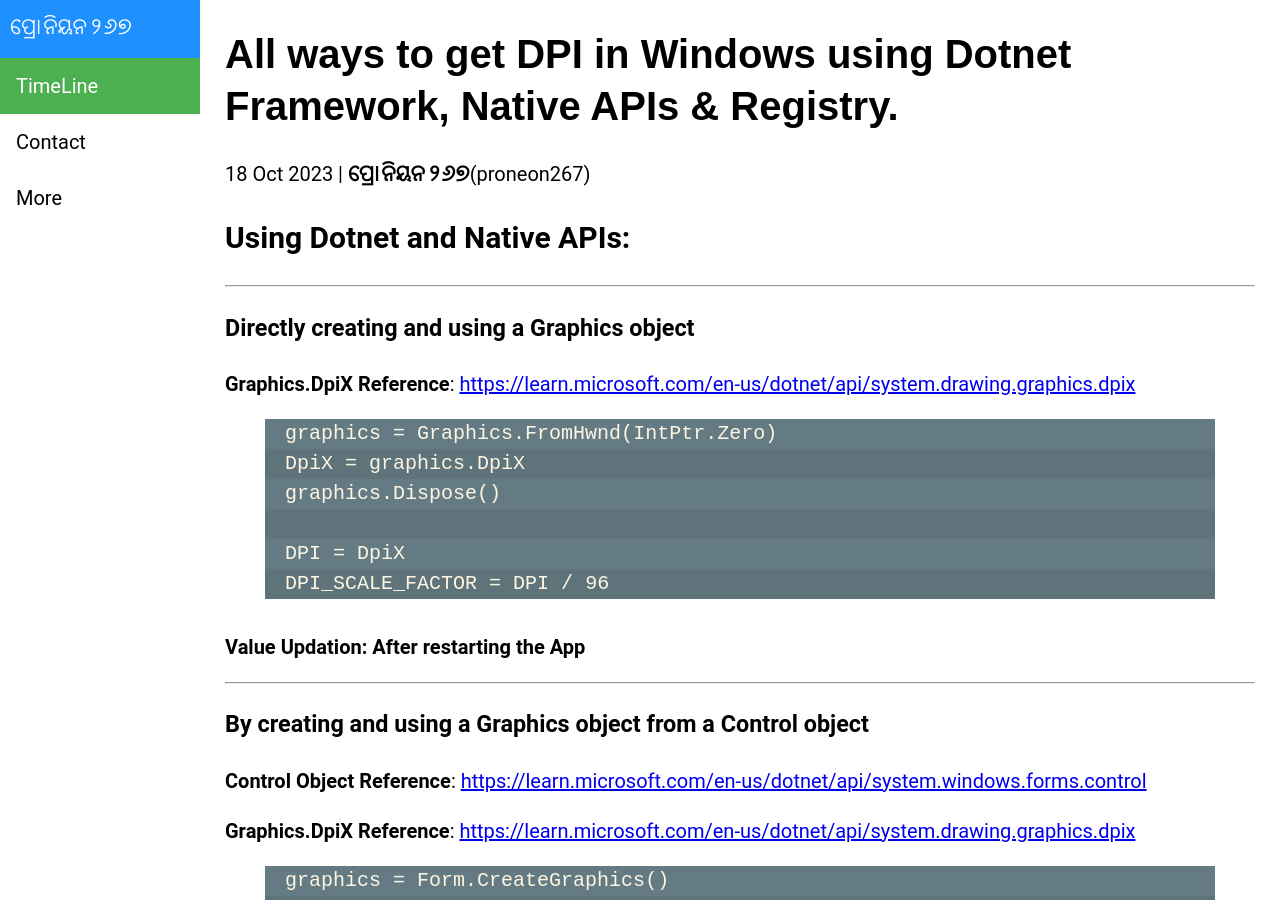
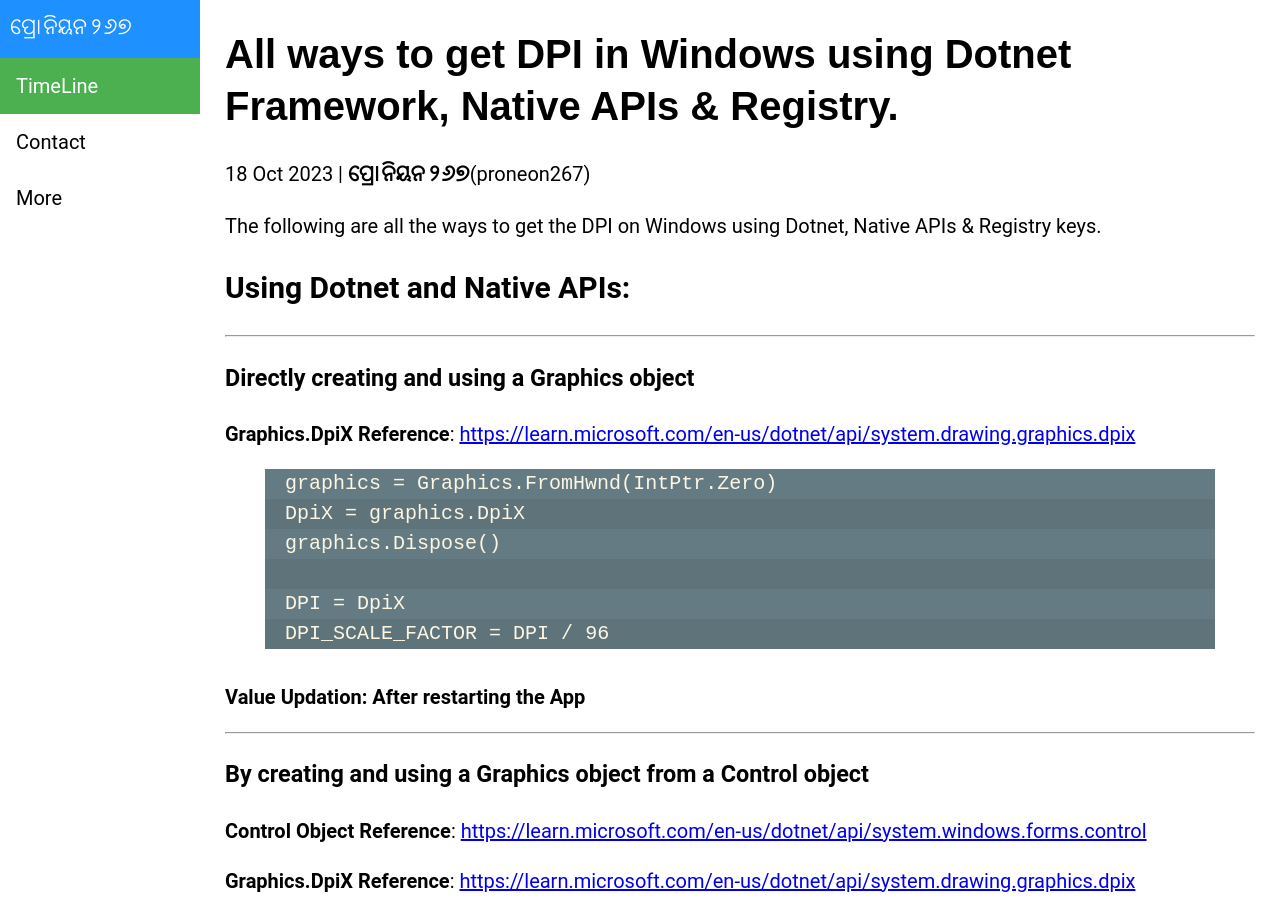
Before and after one commit to proneon267/proneon267.github.io, a Jekyll site: the page built from _posts/2023-10-18-all-the-ways-to-get-DPI-in-windows.md, in a window 1280 px wide and 900 px high. Built offline with Jekyll 4.4.1, drawn with Linux system fonts in a browser that asks for light colours; comment, search, counter and statistics services are not loaded.

Commit message:
Updated Post.

```diff
--- a/_posts/2023-10-18-all-the-ways-to-get-DPI-in-windows.md
+++ b/_posts/2023-10-18-all-the-ways-to-get-DPI-in-windows.md
@@ -6,6 +6,8 @@ date: 2023-10-18
 comments: true
 blogstatus: active
 ---
+
+The following are all the ways to get the DPI on Windows using Dotnet, Native APIs & Registry keys.
 
 ## Using Dotnet and Native APIs:
 <hr>
```
